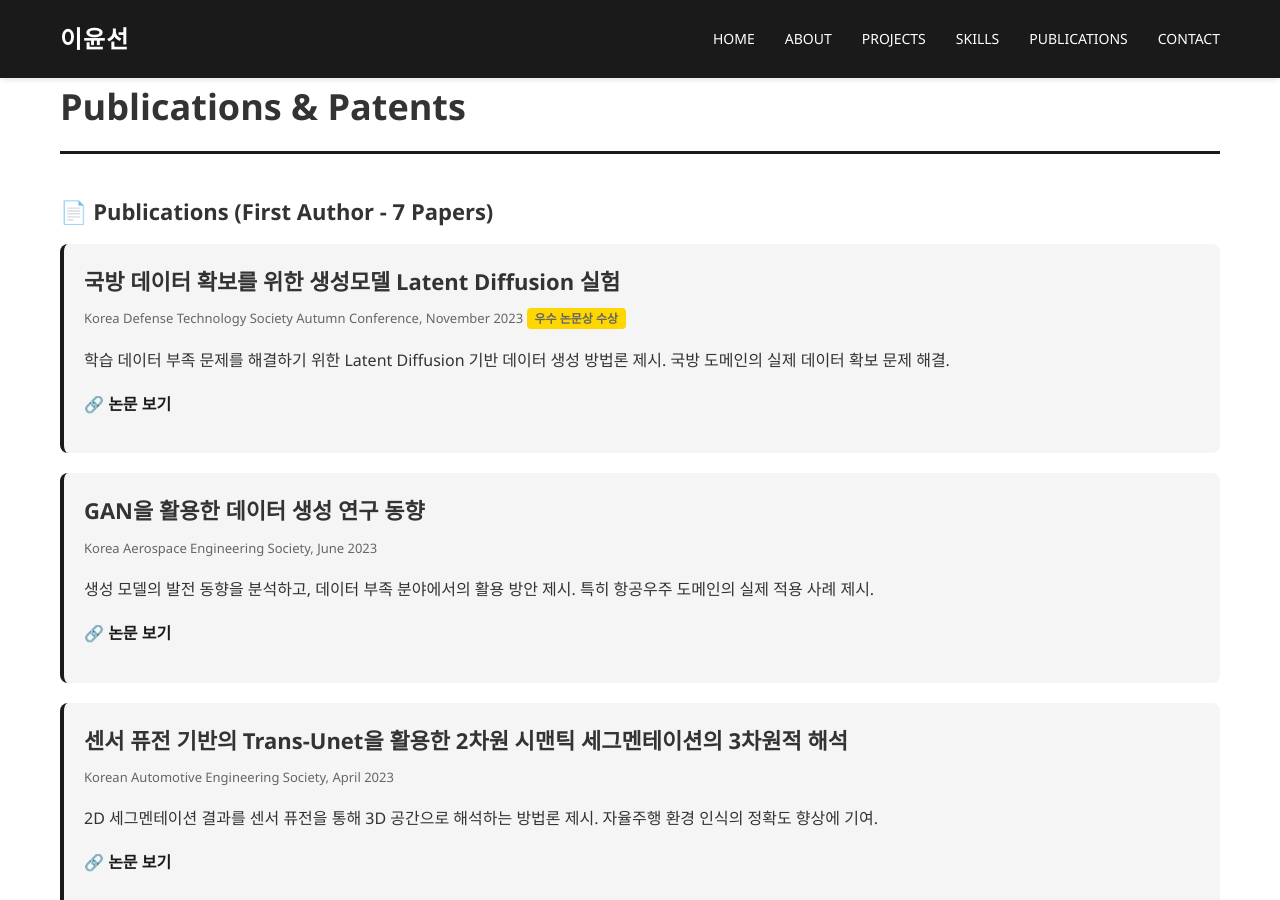
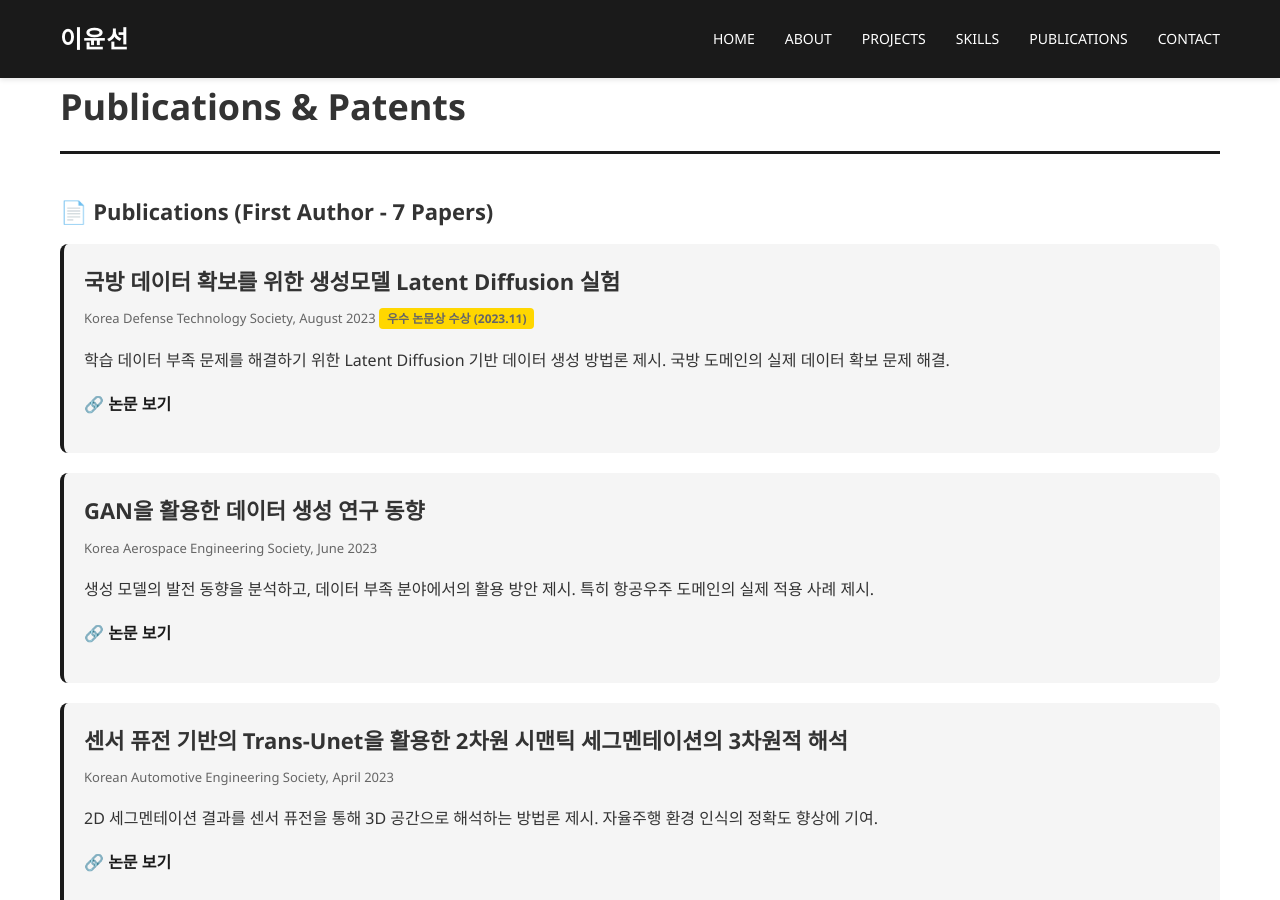
Before and after one commit to ckc5800/ckc5800.github.io, a Jekyll site: the page built from publications.html, in a window 1280 px wide and 900 px high. Built offline with Jekyll 4.4.1, drawn with Linux system fonts in a browser that asks for light colours.

Commit message:
Fix paper date (Aug 2023) and generative research period (2023.01-12) per user confirmation

```diff
--- a/projects.html
+++ b/projects.html
@@ -205,7 +205,7 @@ title: Projects
 
 <div style="margin-bottom: 50px;">
     <h3>🎨 Synthetic Data Generation with Latent Diffusion (Infiniic)</h3>
-    <p><strong>Period:</strong> 2023.09 ~ 2023.12</p>
+    <p><strong>Period:</strong> 2023.01 ~ 2023.12</p>
     <p><strong>Role:</strong> 생성 모델을 활용한 국방 데이터 확보 연구 및 구현</p>
 
     <h4 style="margin-top: 20px; color: #555;">배경</h4>
--- a/publications.html
+++ b/publications.html
@@ -10,7 +10,7 @@ title: Publications & Patents
 
     <div class="publication-item">
         <h3>국방 데이터 확보를 위한 생성모델 Latent Diffusion 실험</h3>
-        <p class="meta">Korea Defense Technology Society Autumn Conference, November 2023 <span style="background: #FFD700; padding: 2px 8px; border-radius: 4px; font-size: 12px; font-weight: bold;">우수 논문상 수상</span></p>
+        <p class="meta">Korea Defense Technology Society, August 2023 <span style="background: #FFD700; padding: 2px 8px; border-radius: 4px; font-size: 12px; font-weight: bold;">우수 논문상 수상 (2023.11)</span></p>
         <p>학습 데이터 부족 문제를 해결하기 위한 Latent Diffusion 기반 데이터 생성 방법론 제시. 국방 도메인의 실제 데이터 확보 문제 해결.</p>
         <p style="margin-top: 10px;"><a href="https://www.kidet.or.kr/index.php?hCode=BOARD&page=view&idx=1219&bo_idx=1" target="_blank" style="color: #1a1a1a; text-decoration: none; font-weight: 600;">🔗 논문 보기</a></p>
     </div>
```
Also changed, not shown: 1 other file.
